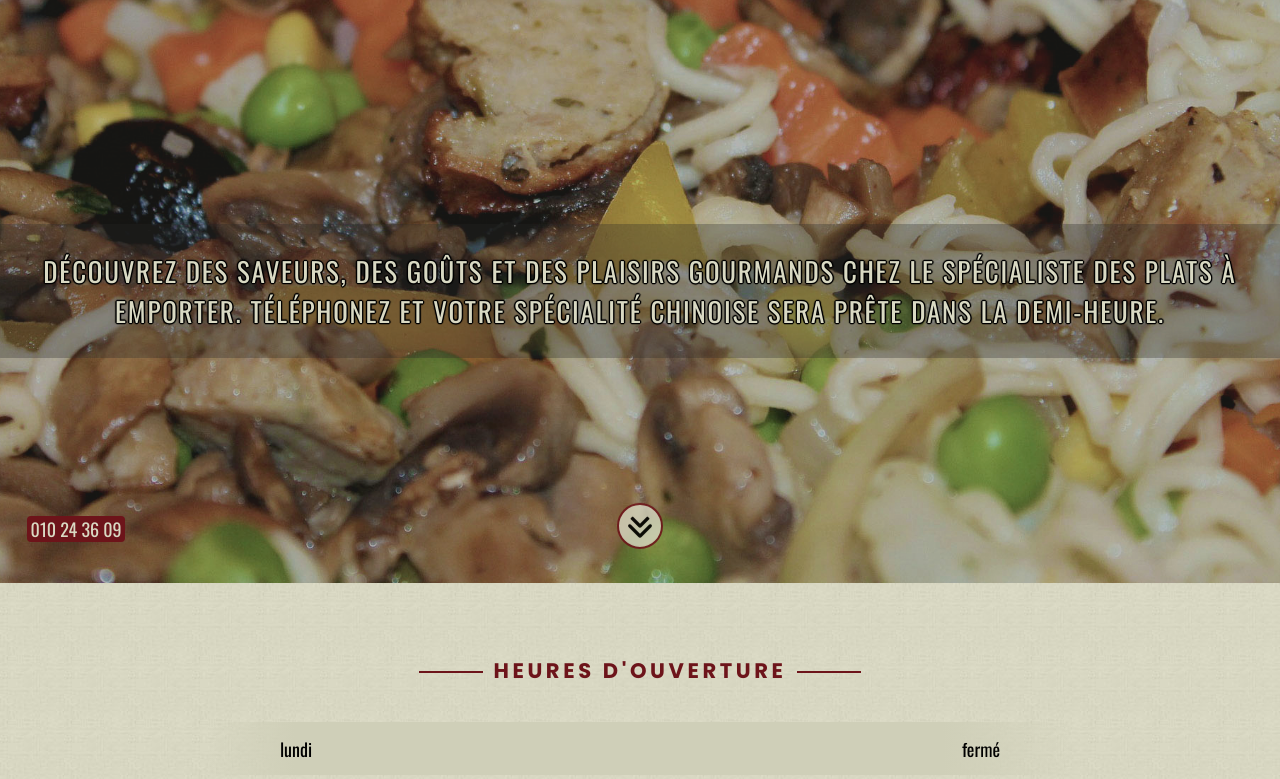
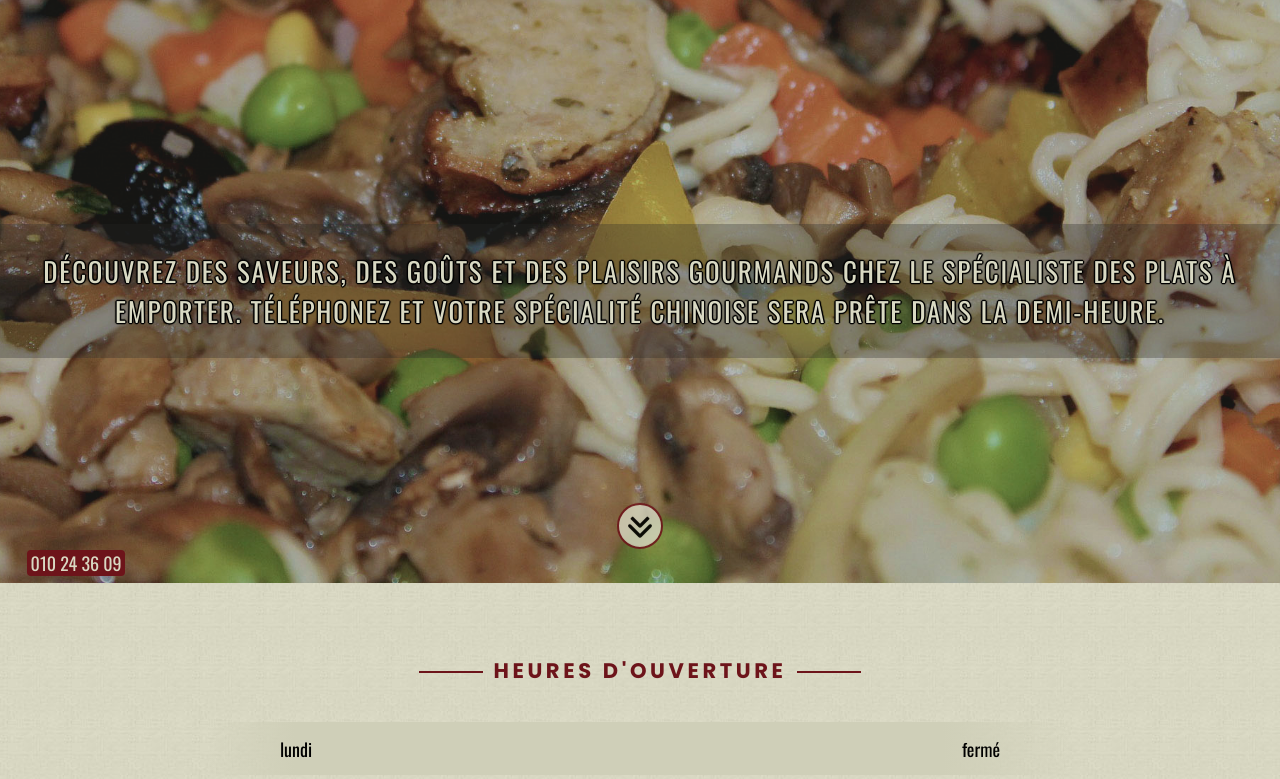
Before and after one commit to vanmaerckechri/HongKongExpress, a PHP site: page / in a window 1280 px wide. Shown: the part 218-997 px from the top of the page. Run offline with PHP 8.4, Linux system fonts and the light colour scheme; style sheets or scripts are compiled from the project's sources.

Commit message:
update bottom bar

```diff
--- a/assets/css/jsallow.css
+++ b/assets/css/jsallow.css
@@ -74,17 +74,21 @@ footer {
 
 .bottomBar-container {
   position: fixed;
-  bottom: 40px;
+  bottom: 3px;
   left: 0;
   width: 100%;
   text-align: center;
   pointer-events: none; }
 
+.bottomBar-updateBottom {
+  bottom: 40px; }
+
 .bottomBar-content {
   padding: 0 1.5rem;
   display: flex;
   justify-content: space-between;
-  align-items: center; }
+  align-items: center;
+  height: 32px; }
 
 .backTop {
   pointer-events: all; }
--- a/assets/js/engine.js
+++ b/assets/js/engine.js
@@ -261,6 +261,7 @@ class Content
 
 	scrollEvents()
 	{
+		// mainMenu
 		let main = document.getElementById("main");
 		let nav = document.querySelector("nav");
 		if (!nav.classList.contains("mainMenu-fixed"))
@@ -297,6 +298,26 @@ class Content
 				backTopBtn.classList.add("displayNone");
 			}
 		}
+
+		// bottomBar
+		let bottomBar = document.getElementById("bottomBar-container");
+		let footer = document.querySelector("footer");
+		let footerHeight = footer.getBoundingClientRect().height;
+		if (!bottomBar.classList.contains("bottomBar-updateBottom"))
+		{
+			if (window.pageYOffset + screen.height >= document.querySelector("body").offsetHeight - footerHeight)
+			{
+				bottomBar.classList.add("bottomBar-updateBottom");
+			}
+		}
+		else
+		{
+			if (window.pageYOffset + screen.height < document.querySelector("body").offsetHeight - footerHeight)
+			{
+				bottomBar.classList.remove("bottomBar-updateBottom");
+			}
+		}
+
 	}
 
 	hideElements(selectorName)
--- a/assets/sass/_jsallowmain.scss
+++ b/assets/sass/_jsallowmain.scss
@@ -110,11 +110,15 @@ footer
 .bottomBar-container
 {
 	position: fixed;
-	bottom: 40px;
+	bottom: 3px;
 	left: 0;
 	width: 100%;
 	text-align: center;
 	pointer-events: none;
+}
+.bottomBar-updateBottom
+{
+	bottom: 40px;
 }
 .bottomBar-content
 {
@@ -122,6 +126,7 @@ footer
 	display: flex;
 	justify-content: space-between;
 	align-items: center;
+	height: 32px;
 }
 .backTop
 {
```
Also changed, not shown: 1 other file.
